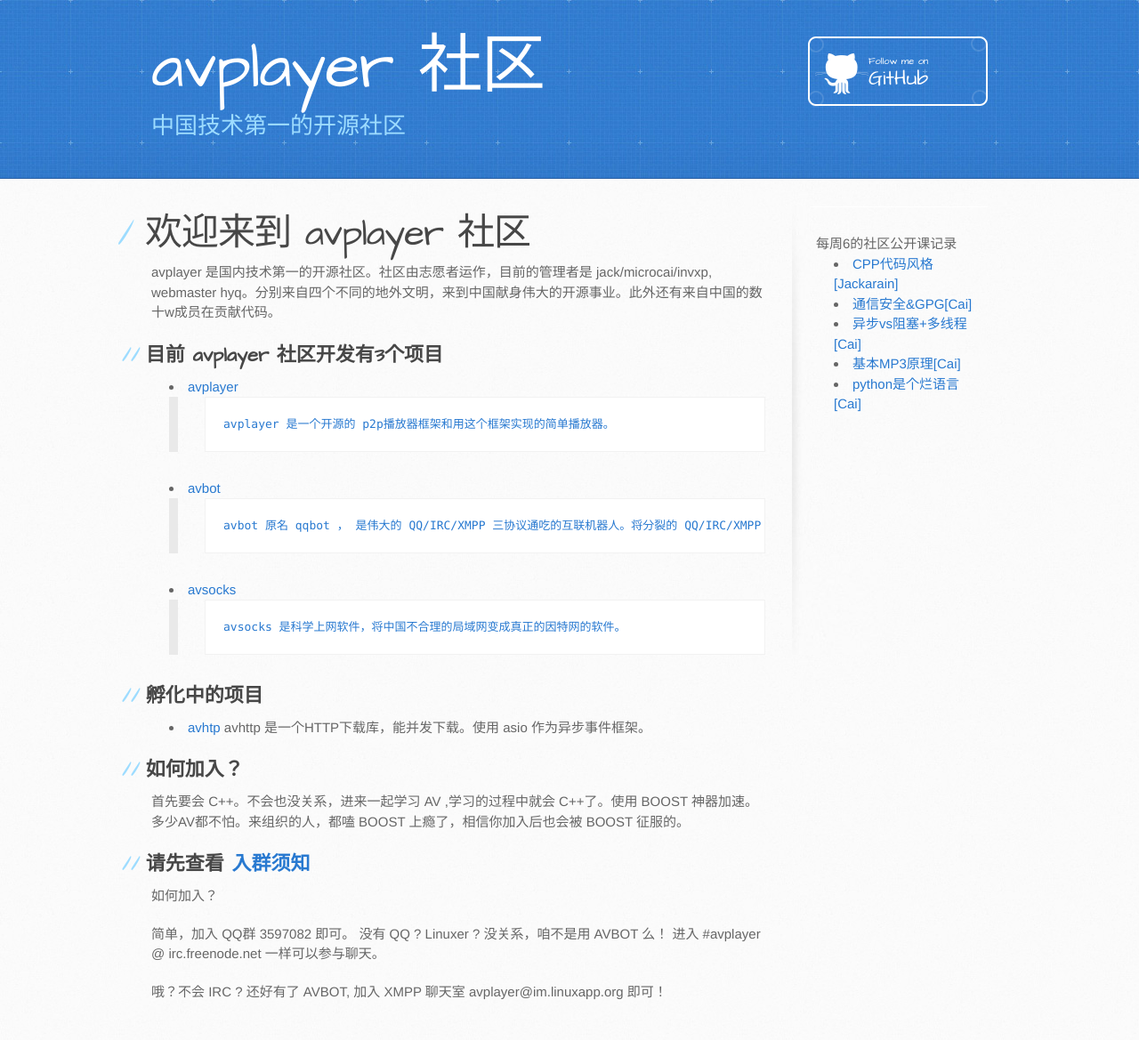
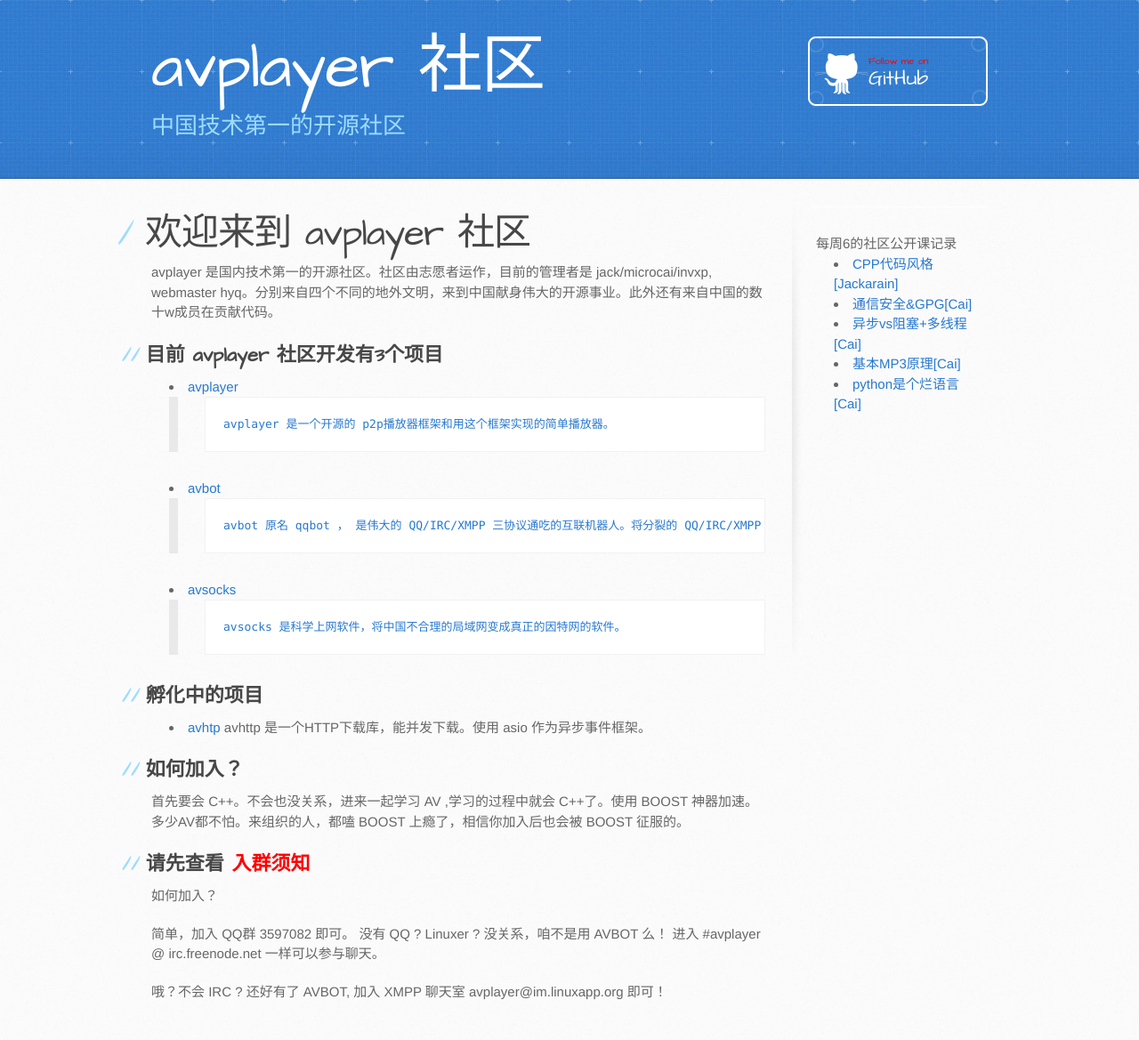
Before and after one commit to avplayer/avplayer.github.com, a Jekyll site: the page built from index.md, in a window 1280 px wide. Shown: the whole page at 89% size. Built offline with Jekyll 4.4.1, drawn with Linux system fonts in a browser that asks for light colours; Markdown is read by kramdown in place of the engine named in the settings.

Commit message:
红字突出

```diff
--- a/_layouts/index.html
+++ b/_layouts/index.html
@@ -24,7 +24,7 @@
         <h2>中国技术第一的开源社区</h2>
         </a>
 
-        <a href="{{ page.github }}" class="button"><small>Follow me on</small>GitHub</a>
+        <a href="{{ page.github }}" class="button"><small style="color:#FF0000">Follow me on</small>GitHub</a>
       </div>
     </header>
 
--- a/index.md
+++ b/index.md
@@ -29,7 +29,7 @@
 
 首先要会 C++。不会也没关系，进来一起学习 AV ,学习的过程中就会 C++了。使用 BOOST 神器加速。多少AV都不怕。来组织的人，都嗑 BOOST 上瘾了，相信你加入后也会被 BOOST 征服的。
 
-## 请先查看 [入群须知](/newbeefaq.html)
+## 请先查看 <span class="hightlightnode" > [入群须知](/newbeefaq.html) </span>
 
 如何加入？
 
--- a/stylesheets/stylesheet.css
+++ b/stylesheets/stylesheet.css
@@ -484,6 +484,10 @@
   font-size: 100%;
 }
 
+.hightlightnode a {
+  color:#FF0000
+}
+
 /* Mobile Landscape Size to Tablet Portrait (devices and browsers) */
 @media only screen and (min-width: 480px) and (max-width: 767px) {}
 
```
